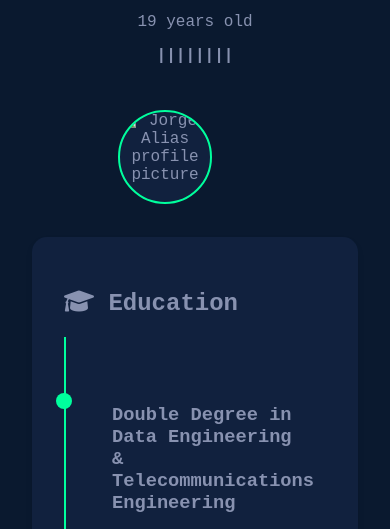
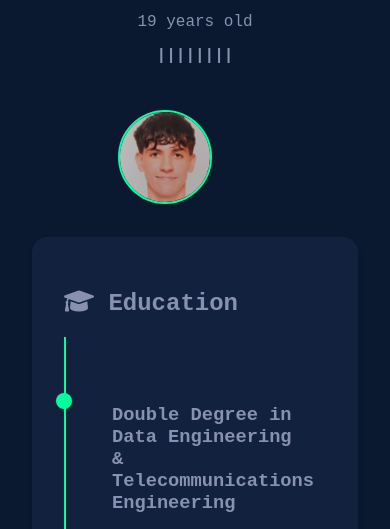
Before and after one commit to DelaIsNotABot/cv, a website: page portfolio.html in a window 390 px wide. Shown: the part 296-825 px from the top of the page. Drawn offline with nearby package versions, Linux system fonts and the light colour scheme.

Commit message:
Fix profile picture path and update responsive styles

```diff
--- a/styles/portfolio.css
+++ b/styles/portfolio.css
@@ -99,8 +99,7 @@ body {
   border: 2px solid var(--primary-color);
   overflow: hidden;
   background: var(--card-bg);
-  z-index: 1;
-  transition: all 0.3s ease; /* Suaviza los cambios de tamaño */
+  z-index: 10;
 }
 
 /* Profile image styling */
@@ -110,10 +109,6 @@ body {
   object-fit: cover;
   object-position: center;
   display: block;
-  max-width: 100%;
-  height: auto;
-  -webkit-backface-visibility: hidden; /* Mejora la calidad en webkit */
-  backface-visibility: hidden;
 }
 
 /* Timeline */
```
Also changed, not shown: src/images/me.jpg (added).
